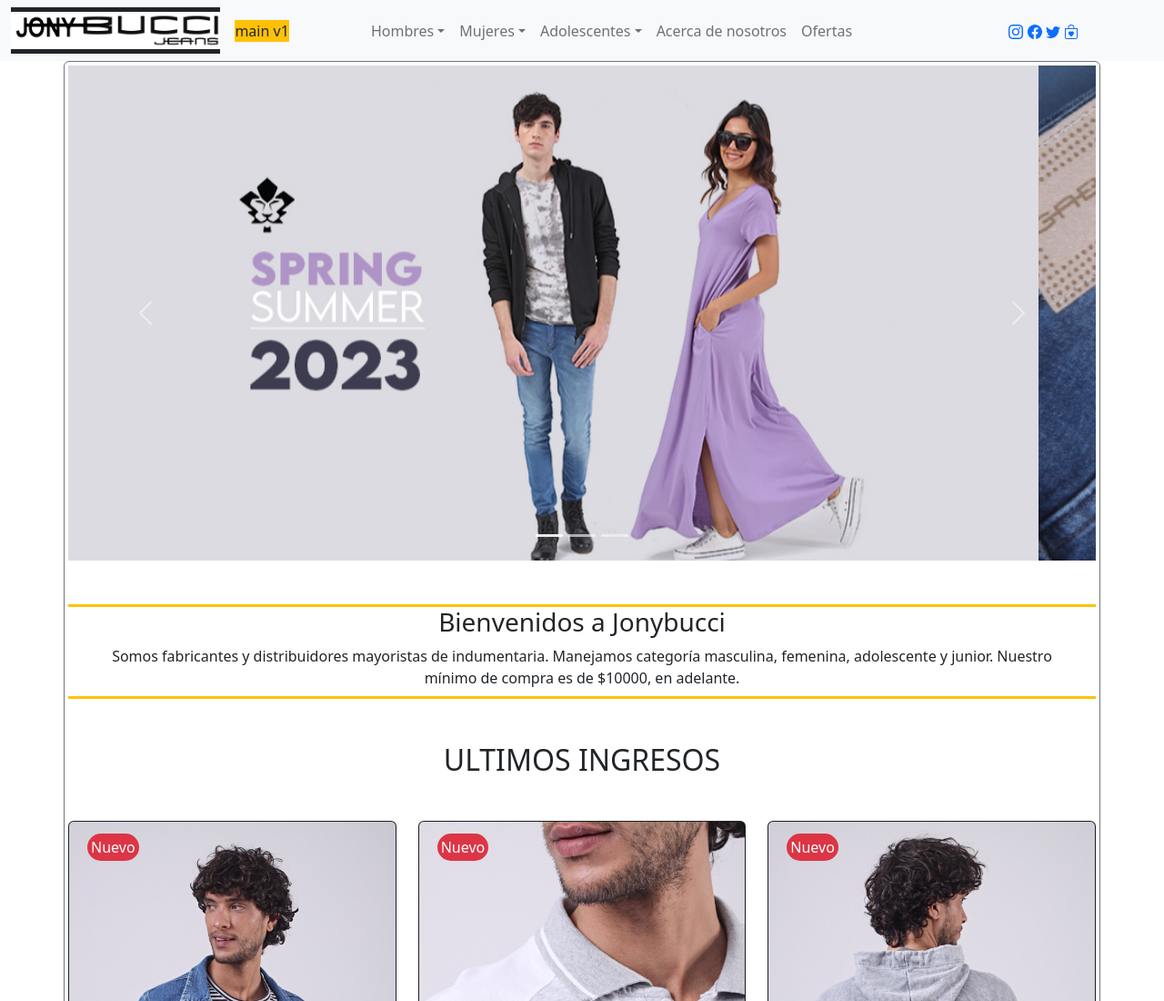
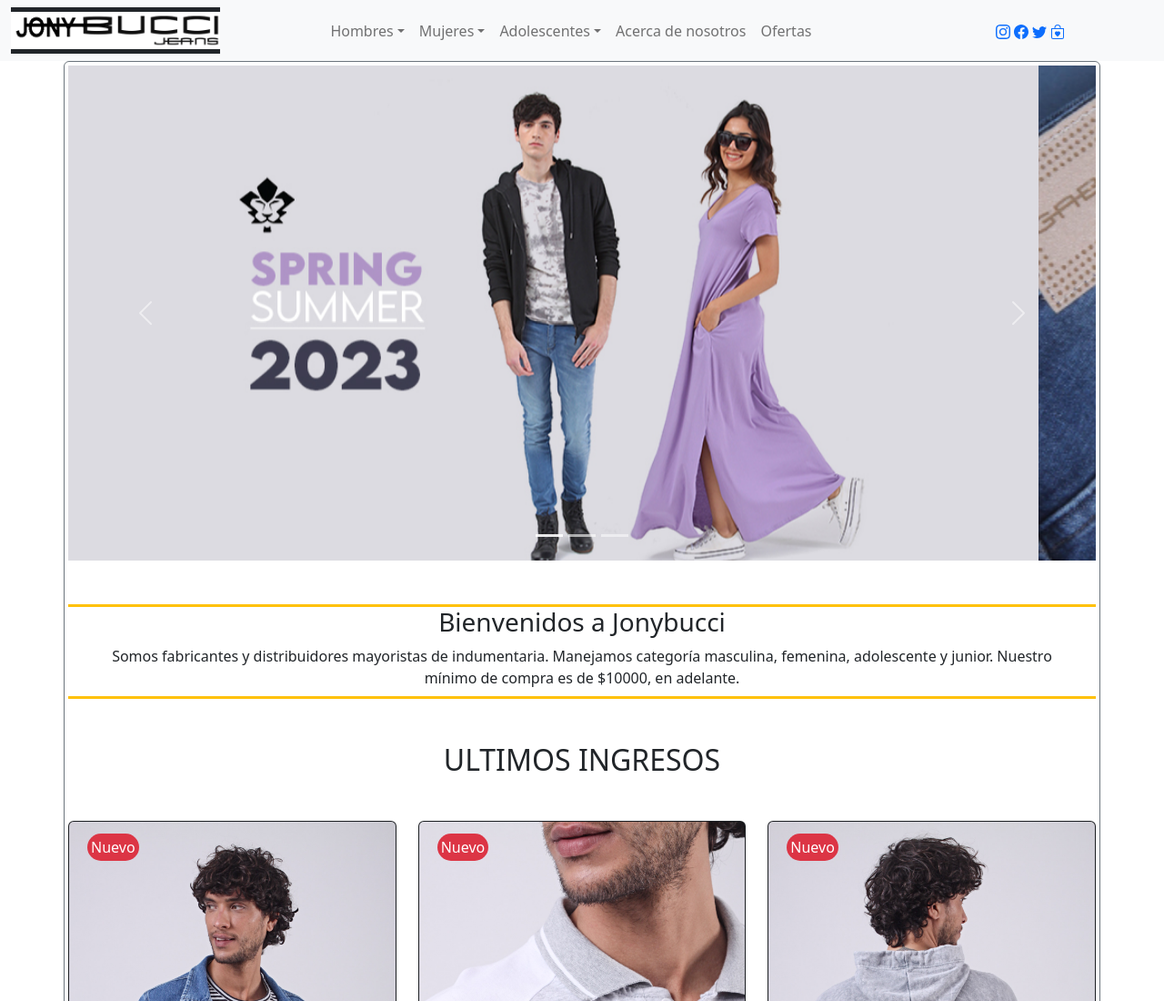
Before and after one commit to fernandoasd/jonybucci.io, a plain HTML site: page index.html in a window 1280 px wide. Shown: the top 1100 px of the page at 91% size. Drawn offline with nearby package versions, Linux system fonts and the light colour scheme.

Commit message:
Update index.html

```diff
--- a/index.html
+++ b/index.html
@@ -30,7 +30,6 @@
         <a class="navbar-brand bg-dark" href="#">
             <img src="./imagenes/gabucci-copia.png" alt="Logo" style="width:18vw;" class="">
         </a>
-        <span class="bg-warning">main v1</span>
         <button class="navbar-toggler" type="button" data-bs-toggle="collapse" data-bs-target="#collapsibleNavbar">
             <span class="navbar-toggler-icon"></span>
           </button>
```
